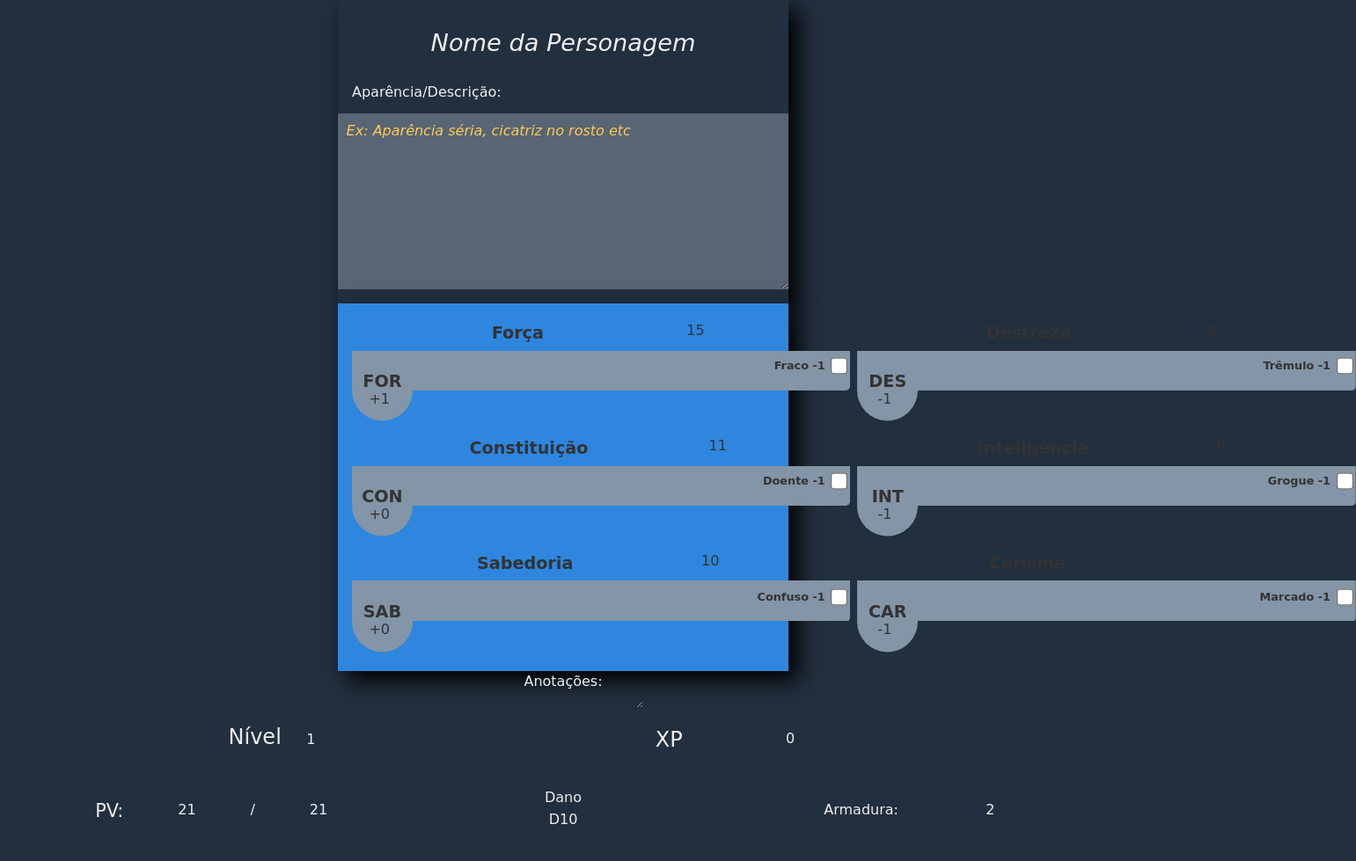
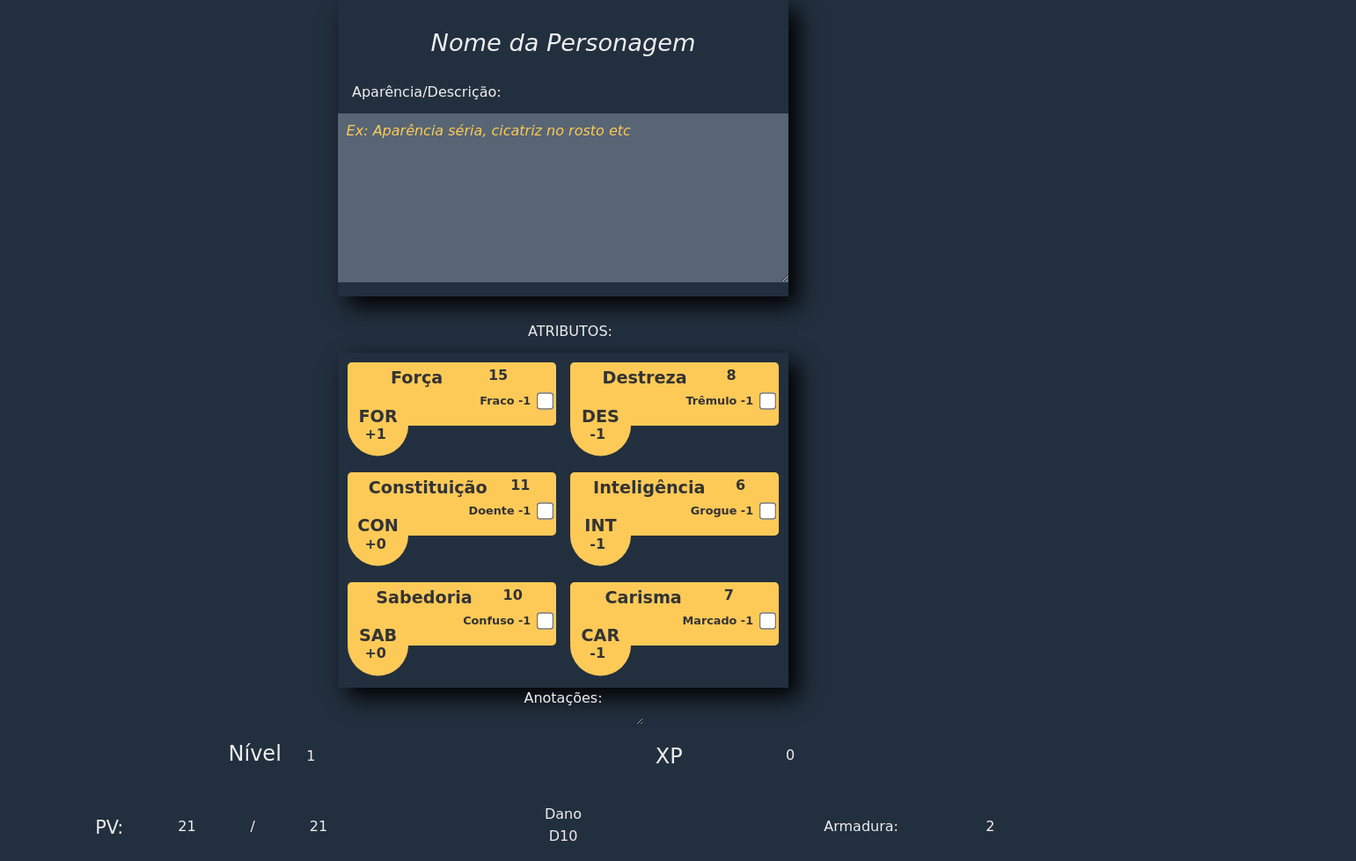
Before and after one commit to alexmoDev/rpg-de-mesa, a website: page html/knight.html in a window 1280 px wide. Shown: the top 979 px of the page at 88% size, 1541 px wide, since content can reach past the window. Drawn offline with Linux system fonts and the light colour scheme; a web font is replaced by a local one.

Commit message:
refactor atb-sec

```diff
--- a/html/knight.html
+++ b/html/knight.html
@@ -23,6 +23,7 @@
         </div>
     </section>
 
+    <h1 class="main-label">ATRIBUTOS:</h1>
     <section class="atb-sec">
         <article class="atb-item">
             <div class="value">
--- a/styles/components/atb-item.css
+++ b/styles/components/atb-item.css
@@ -1,3 +1,19 @@
+.atb-item {
+    font-weight: 700 !important;
+    border-radius: 0.3rem;
+    height: 4rem;
+
+    display: flex;
+    flex-direction: column;
+    justify-content: space-between;
+    padding: 0.5rem 0.2rem 0rem 0rem;
+
+    position: relative;
+    margin-bottom: 2.3rem;
+
+    background-color: var(--third-bg);
+}
+
 .atb-item label {
     font-size: 1.2rem;
 }
@@ -12,7 +28,7 @@
 }
 
 .atb-item > .ball {
-    background-color: var(--fourth-bg);
+    background-color: var(--third-bg);
     border: 0.3rem solid var(--contrast-color);
     width: 4.3rem;
     height: 4.3rem;
--- a/styles/components/atb-sec.css
+++ b/styles/components/atb-sec.css
@@ -1,31 +1,8 @@
 .atb-sec {
-    background-color: var(--third-bg);
-    padding: 1rem;
+    padding: 0.7rem;
+    padding-top: 0rem;
     color: var(--third-color);
-    font-weight: 700;
     display: grid;
     grid-template-columns: 1fr 1fr;
-    gap: 0.5rem;
+    gap: 1rem;
 }
-
-.atb-sec > .atb-item {
-    border-radius: 0.3rem;
-    height: 4.7rem;
-    width: 44vw;
-
-    display: flex;
-    flex-direction: column;
-    justify-content: space-between;
-    padding: 0.5rem 0.2rem 0rem 0rem;
-
-    position: relative;
-    margin-bottom: 2.5rem;
-
-    background: linear-gradient(
-        var(--fourth-bg),
-        var(--fourth-bg)
-    );
-    background-position: bottom;
-    background-repeat: no-repeat;
-    background-size: 100% 55%;
-}
--- a/styles/components/input-text.css
+++ b/styles/components/input-text.css
@@ -5,6 +5,7 @@
     outline: none;
     text-align: center;
     font-family: inherit;
+    font-weight: inherit !important;
     font-size: var(--third-font-size);
 }
 
@@ -23,7 +24,7 @@
     padding: 0.6rem;
     box-sizing: border-box;
     color: var(--second-color);
-    height: 25vh;
+    height: 12rem;
 }
 
 .input-text.-textarea::placeholder {
--- a/styles/import.css
+++ b/styles/import.css
@@ -6,9 +6,9 @@
 @import 'components/main-structure.css';
 @import 'components/pg-title.css';
 @import 'components/character-icon.css';
+@import 'components/input-text.css';
 @import 'components/char-depic.css';
 @import 'components/main-label.css';
-@import 'components/input-text.css';
 @import 'components/atb-sec.css';
 @import 'components/atb-item.css';
 @import 'components/layout-standart.css';
--- a/styles/media-query.css
+++ b/styles/media-query.css
@@ -1,19 +1,24 @@
 @media screen and (min-width: 500px) {
+    body {
+        display: flex;
+        flex-direction: column;
+        justify-content: center;
+        align-items: center;
+    }
+
+    .initial-pg {
+        box-shadow: var(--box-shadow);
+    }
+
     .character-icon {
-        width: 31%;
+        padding: 0rem 1.3rem;
     }
 
     .main-header {
         padding-top: 2rem !important;
         width: 40%;
         box-shadow: var(--box-shadow);
-    }
-
-    body {
-        display: flex;
-        flex-direction: column;
-        justify-content: center;
-        align-items: center;
+        margin-bottom: 1.5rem;
     }
 
     .header {
@@ -24,5 +29,6 @@
         width: 40%;
         box-sizing: border-box;
         box-shadow: var(--box-shadow);
+        padding-top: 0.7rem;
     }
 }
--- a/styles/variables.css
+++ b/styles/variables.css
@@ -7,8 +7,7 @@
 
     --bg-color: #222f3e;
     --second-bg: #576574;
-    --third-bg: #2e86de;
-    --fourth-bg: #8395a7;
+    --third-bg: #feca57;
     --color: #eee;
     --second-color: #feca57;
     --third-color: #333;
```
Also changed, not shown: index.html (+1 -1 lines).
